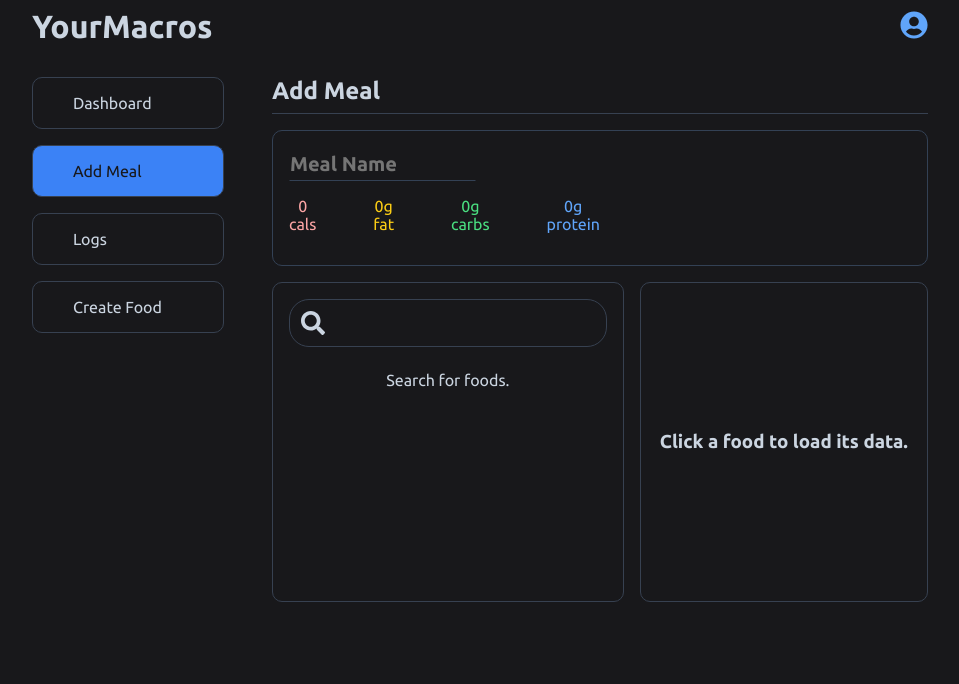
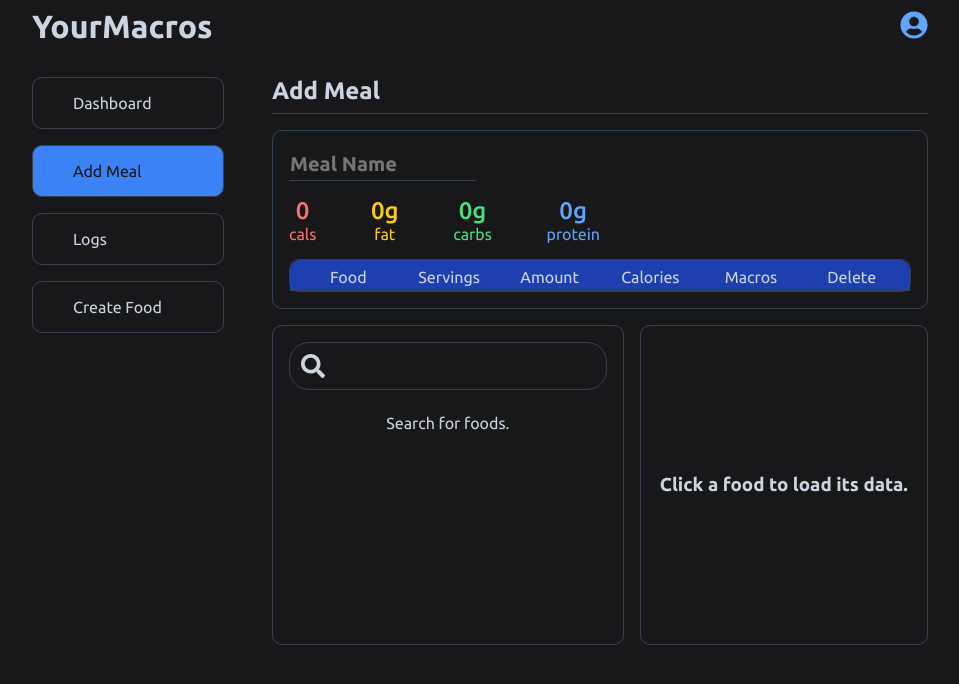
Before and after one commit to jonmico/your-macros, a React (Vite) app in the folder client/: page /add-meal in a window 1280 px wide. Shown: the top 684 px of the page, without its empty margins (160-1119 px from the left). Built offline with nearby package versions, Linux system fonts and the light colour scheme; some icons are missing.

Commit message:
Very early meal-list-header. Make it look pretty later.

```diff
--- /dev/null
+++ b/client/src/components/meal-item/meal-item.styled.tsx
@@ -0,0 +1 @@
+import styled from 'styled-components';
--- /dev/null
+++ b/client/src/components/meal-item/meal-item.tsx
@@ -0,0 +1,3 @@
+export default function MealItem() {
+  return <div></div>;
+}
--- /dev/null
+++ b/client/src/components/meal-list-header/meal-list-header.styled.tsx
@@ -0,0 +1,15 @@
+import styled from 'styled-components';
+
+export const StyledMealListHeader = styled.div`
+  background-color: var(--color-blue-800);
+  border-bottom: 1px solid var(--color-slate-700);
+  border-top-right-radius: 10px;
+  border-top-left-radius: 10px;
+`;
+
+export const Row = styled.div`
+  display: grid;
+  grid-template-columns: 1fr 1fr 1fr 1fr 1fr 1fr;
+  text-align: center;
+  padding: 0.5rem 0.5rem 0.25rem 0.5rem;
+`;
--- /dev/null
+++ b/client/src/components/meal-list-header/meal-list-header.tsx
@@ -0,0 +1,16 @@
+import { StyledMealListHeader, Row } from './meal-list-header.styled';
+
+export default function MealListHeader() {
+  return (
+    <StyledMealListHeader>
+      <Row>
+        <p>Food</p>
+        <p>Servings</p>
+        <p>Amount</p>
+        <p>Calories</p>
+        <p>Macros</p>
+        <p>Delete</p>
+      </Row>
+    </StyledMealListHeader>
+  );
+}
--- a/client/src/components/meal-list/meal-list.styled.tsx
+++ b/client/src/components/meal-list/meal-list.styled.tsx
@@ -2,4 +2,6 @@ import styled from 'styled-components';
 
 export const StyledMealList = styled.ul`
   list-style: none;
+  border: 1px solid var(--color-slate-700);
+  border-radius: 10px;
 `;
--- a/client/src/pages/add-meal/add-meal.styled.tsx
+++ b/client/src/pages/add-meal/add-meal.styled.tsx
@@ -51,10 +51,11 @@ export const MealMacro = styled.div`
   display: flex;
   flex-direction: column;
   align-items: center;
+  justify-content: center;
 `;
 
 export const Calories = styled(MealMacro)`
-  color: var(--color-red-300);
+  color: var(--color-red-400);
 `;
 
 export const Fat = styled(MealMacro)`
@@ -69,6 +70,16 @@ export const Protein = styled(MealMacro)`
   color: var(--color-blue-400);
 `;
 
+export const MealDataNumber = styled.p`
+  font-weight: 500;
+  font-size: 1.5rem;
+`;
+
+export const MealListRow = styled.div`
+  display: grid;
+  grid-template-columns: 1fr 1fr 1fr 1fr 1fr 1fr;
+`;
+
 export const SearchInfoRow = styled.div`
   display: flex;
   gap: 1rem;
--- a/client/src/pages/add-meal/add-meal.tsx
+++ b/client/src/pages/add-meal/add-meal.tsx
@@ -12,10 +12,12 @@ import {
   Fat,
   Carbs,
   Protein,
+  MealDataNumber,
 } from './add-meal.styled';
 import { IFood } from '../../types/food';
 import { FoodProvider } from '../../contexts/food-context';
 import MealList from '../../components/meal-list/meal-list';
+import MealListHeader from '../../components/meal-list-header/meal-list-header';
 
 // TODO: Stop duplicate foods from being added. Key prop is very upset about this.
 export default function AddMeal() {
@@ -48,23 +50,24 @@ export default function AddMeal() {
           />
           <MealData>
             <Calories>
-              <p>{mealCalories}</p>
+              <MealDataNumber>{mealCalories}</MealDataNumber>
               <p>cals</p>
             </Calories>
             <Fat>
-              <p>{mealFat}g</p>
+              <MealDataNumber>{mealFat}g</MealDataNumber>
               <p>fat</p>
             </Fat>
             <Carbs>
-              <p>{mealCarbs}g</p>
+              <MealDataNumber>{mealCarbs}g</MealDataNumber>
               <p>carbs</p>
             </Carbs>
             <Protein>
-              <p>{mealProtein}g</p>
+              <MealDataNumber>{mealProtein}g</MealDataNumber>
               <p>protein</p>
             </Protein>
           </MealData>
           <MealList>
+            <MealListHeader />
             {meal.map((food) => (
               <li key={food._id}>{food.name}</li>
             ))}
```
